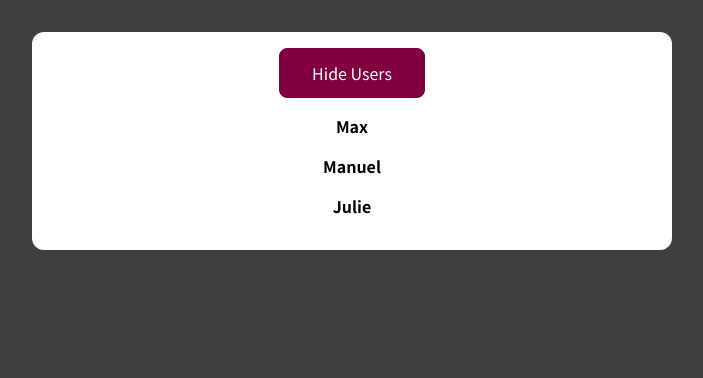
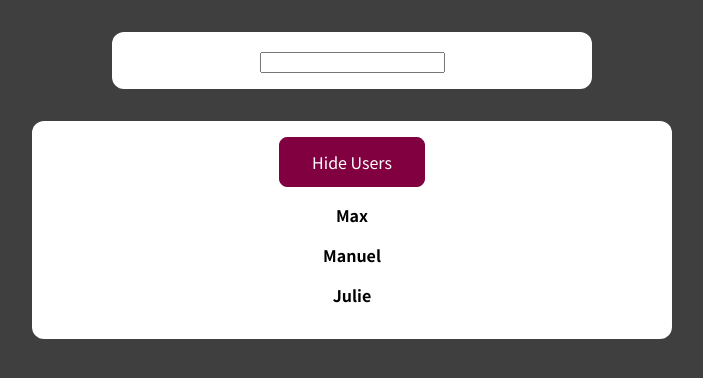
Before and after one commit to lairaalmas/udemy-react-class-vs-function, a React (Create React App) app: page / in a window 1280 px wide. Shown: the top 378 px of the page, without its empty margins (288-991 px from the left). Built offline with nearby package versions, Linux system fonts and the light colour scheme.

Commit message:
add UserFinder function component

```diff
--- a/src/App.js
+++ b/src/App.js
@@ -1,12 +1,12 @@
 import { Component } from "react";
 
-import Users from "./components/Users";
+import UserFinder from "./components/UserFinder";
 
 class App extends Component {
   render() {
     return (
       <div>
-        <Users />
+        <UserFinder />
       </div>
     );
   }
--- /dev/null
+++ b/src/components/UserFinder.js
@@ -0,0 +1,37 @@
+import { Fragment, useState, useEffect } from "react";
+
+import Users from "./Users";
+
+import classes from "./UserFinder.module.css";
+
+const DUMMY_USERS = [
+  { id: "u1", name: "Max" },
+  { id: "u2", name: "Manuel" },
+  { id: "u3", name: "Julie" },
+];
+
+const UserFinder = () => {
+  const [filteredUsers, setFilteredUsers] = useState(DUMMY_USERS);
+  const [searchTerm, setSearchTerm] = useState("");
+
+  useEffect(() => {
+    setFilteredUsers(
+      DUMMY_USERS.filter((user) => user.name.includes(searchTerm))
+    );
+  }, [searchTerm]);
+
+  const searchChangeHandler = (event) => {
+    setSearchTerm(event.target.value);
+  };
+
+  return (
+    <Fragment>
+      <div className={classes.finder}>
+        <input type="search" onChange={searchChangeHandler} />
+      </div>
+      <Users users={filteredUsers} />
+    </Fragment>
+  );
+};
+
+export default UserFinder;
--- /dev/null
+++ b/src/components/UserFinder.module.css
@@ -0,0 +1,8 @@
+.finder {
+  margin: 2rem auto;
+  background-color: white;
+  padding: 1rem;
+  border-radius: 12px;
+  max-width: 30rem;
+  text-align: center;
+}
--- a/src/components/Users.js
+++ b/src/components/Users.js
@@ -2,12 +2,6 @@
 import User from "./User";
 
 import classes from "./Users.module.css";
-
-const DUMMY_USERS = [
-  { id: "u1", name: "Max" },
-  { id: "u2", name: "Manuel" },
-  { id: "u3", name: "Julie" },
-];
 
 class Users extends Component {
   // with class components the state should always be an object
@@ -28,7 +22,7 @@
   render() {
     const usersList = (
       <ul>
-        {DUMMY_USERS.map((user) => (
+        {this.props.users.map((user) => (
           <User key={user.id} name={user.name} />
         ))}
       </ul>
```
